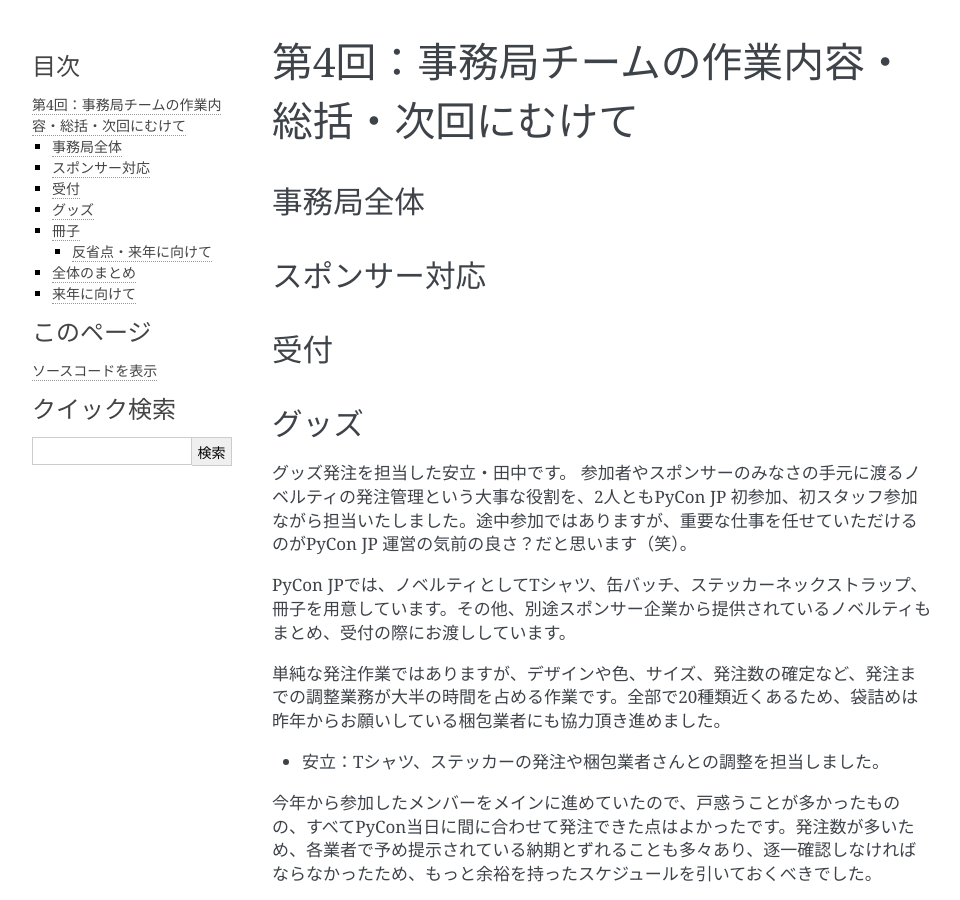
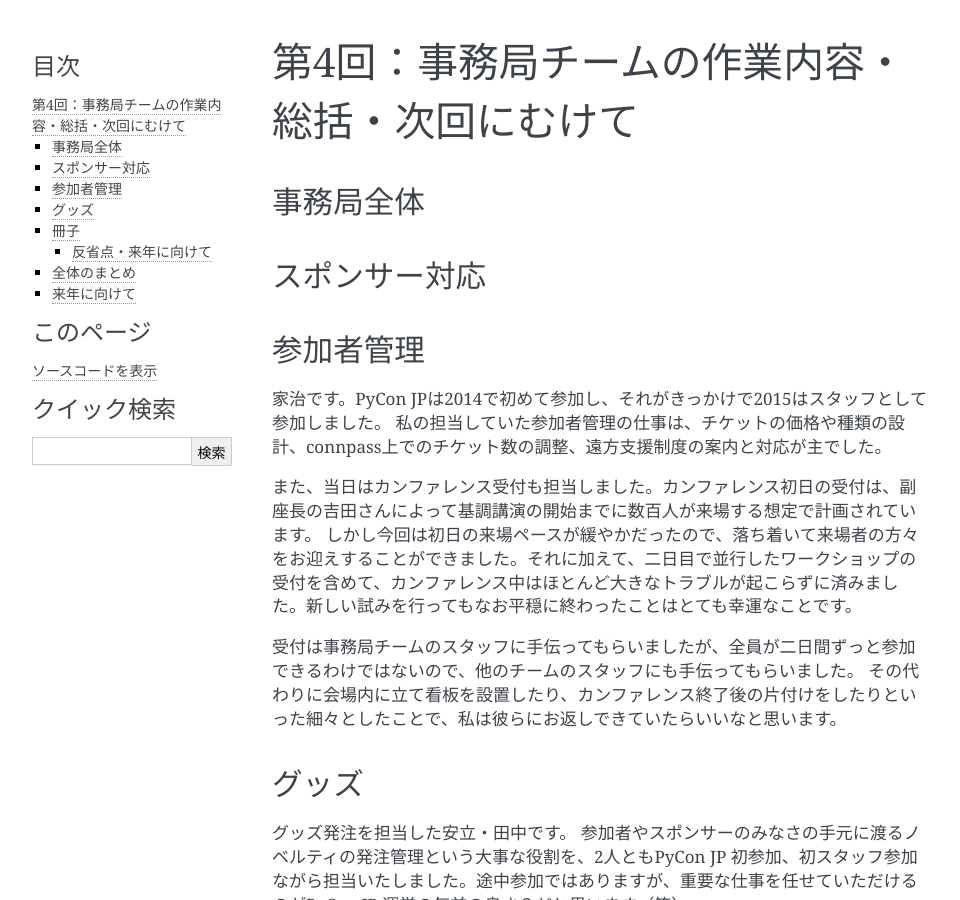
Before and after one commit to pyconjp/codezine-after-reports2015, a Sphinx documentation site: the page built from source/04_jimukyoku.rst, in a window 1280 px wide and 900 px high. Shown: the whole window, without its empty margins (148-1108 px from the left). Built offline with Sphinx 7.4.7, drawn with Linux system fonts in a browser that asks for light colours.

Commit message:
HTJ-1373 ryo kaji の原稿をcommit

```diff
--- a/source/04_jimukyoku.rst
+++ b/source/04_jimukyoku.rst
@@ -8,8 +8,16 @@
 スポンサー対応
 ==============
 
-受付
-====
+参加者管理
+==========
+家治です。PyCon JPは2014で初めて参加し、それがきっかけで2015はスタッフとして参加しました。
+私の担当していた参加者管理の仕事は、チケットの価格や種類の設計、connpass上でのチケット数の調整、遠方支援制度の案内と対応が主でした。
+
+また、当日はカンファレンス受付も担当しました。カンファレンス初日の受付は、副座長の吉田さんによって基調講演の開始までに数百人が来場する想定で計画されています。
+しかし今回は初日の来場ペースが緩やかだったので、落ち着いて来場者の方々をお迎えすることができました。それに加えて、二日目で並行したワークショップの受付を含めて、カンファレンス中はほとんど大きなトラブルが起こらずに済みました。新しい試みを行ってもなお平穏に終わったことはとても幸運なことです。
+
+受付は事務局チームのスタッフに手伝ってもらいましたが、全員が二日間ずっと参加できるわけではないので、他のチームのスタッフにも手伝ってもらいました。
+その代わりに会場内に立て看板を設置したり、カンファレンス終了後の片付けをしたりといった細々としたことで、私は彼らにお返しできていたらいいなと思います。
 
 グッズ
 =======
```
Also changed, not shown: source/04_authors.rst (+8 -0 lines), 1 other file.
